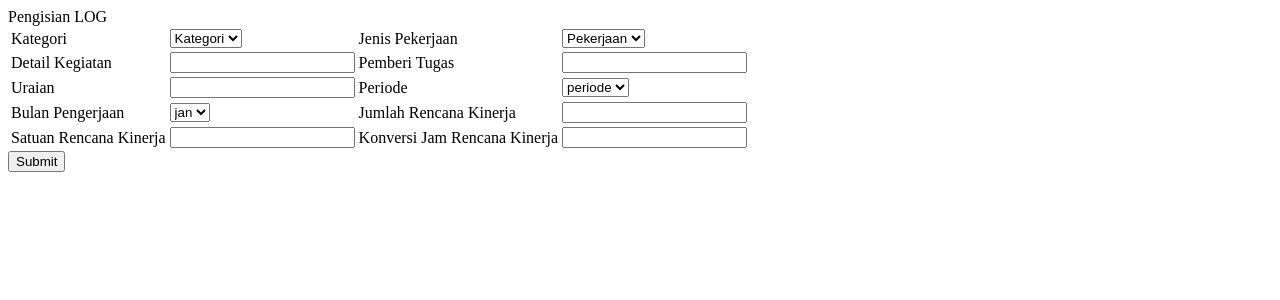
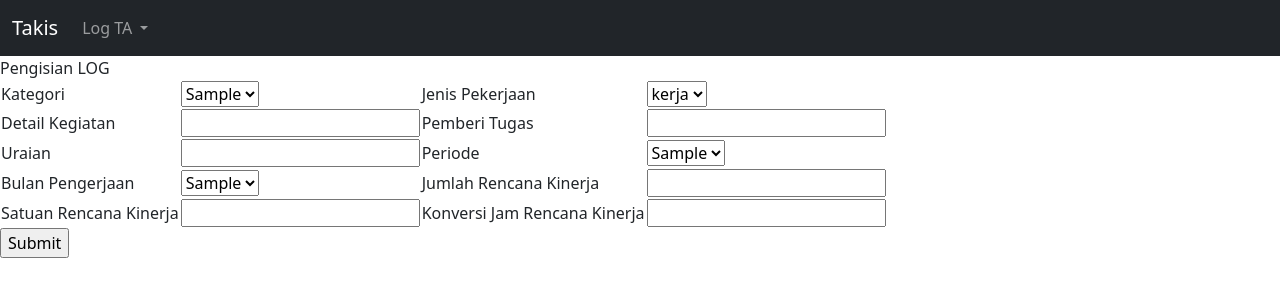
Before and after one commit to richiecsenlia/takis, a Django app: template pengisianLog/templates/form_log.html in a window 1280 px wide. Shown: the top 300 px of the page. Run offline with Django 4.2, Linux system fonts and the light colour scheme; the template is opened without the code that fills it: most values are stand-ins (such as "Sample title", 1, 10 or a date in 2020).

Commit message:
[CHORE] added navbar to form_log.html

```diff
--- a/pengisianLog/templates/form_log.html
+++ b/pengisianLog/templates/form_log.html
@@ -1,23 +1,28 @@
 <head>
-    Pengisian LOG
+    <link href="https://cdn.jsdelivr.net/npm/bootstrap@5.2.3/dist/css/bootstrap.min.css" rel="stylesheet" integrity="sha384-rbsA2VBKQhggwzxH7pPCaAqO46MgnOM80zW1RWuH61DGLwZJEdK2Kadq2F9CUG65" crossorigin="anonymous">
 </head>
 <body>
+    {% include 'navbar.html' %}
+    Pengisian LOG
+    <form method="post">
         <table>
             <tr>
                 <td>
                     Kategori
                 </td>
                 <td>
-                <select name="kategori">
-                    <option value="kat">Kategori</option>
+                    <select name="kategori" required>
+                        {% for kat in kategori_choice %}
+                            <option value="{{ kat.1 }}">{{ kat.1 }}</option>
+                        {% endfor %}
                     </select>
                 </td>
                 <td>
                     Jenis Pekerjaan
                 </td>
                 <td>
-                <select name="pekerjaan">
-                    <option value="kerja">Pekerjaan</option>
+                    <select name="pekerjaan" required>
+                        <option value="kerja">kerja</option>
                     </select>
                 </td>
 
@@ -27,13 +32,13 @@
                     Detail Kegiatan
                 </td>
                 <td>
-                <input type="text" name="detail_kegiatan">
+                    <input type="text" name="detail_kegiatan" required>
                 </td>
                 <td>
                     Pemberi Tugas
                 </td>
                 <td>
-                <input type="text" name="pemberi_tugas">
+                    <input type="text" name="pemberi_tugas" required>
                 </td>
             </tr>
             <tr>
@@ -41,14 +46,16 @@
                     Uraian
                 </td>
                 <td>
-                <input type="text" name="uraian">
+                    <input type="text" name="uraian" required>
                 </td>
                 <td>
                     Periode
                 </td>
                 <td>
-                <select name="periode">
-                    <option value="periode">periode</option>
+                    <select name="periode" required>
+                        {% for periode in periode_choice %}
+                        <option value="{{ periode.1 }}">{{ periode.1 }}</option>
+                        {% endfor %}
                     </select>
                 </td>
             </tr>
@@ -57,15 +64,17 @@
                     Bulan Pengerjaan
                 </td>
                 <td>
-                <select name="bulan_pengerjaan">
-                    <option value="januari">jan</option>
+                    <select name="bulan_pengerjaan" required>
+                        {% for bulan in bulan_choice %}
+                        <option value="{{ bulan.1 }}">{{ bulan.1 }}</option>
+                        {% endfor %}
                     </select>
                 </td>
                 <td>
                     Jumlah Rencana Kinerja
                 </td>
                 <td>
-                <input type="text" name="jumlah_kinerja">
+                    <input type="text" name="jumlah_kinerja" required>
                 </td>
             </tr>
             <tr>
@@ -73,15 +82,16 @@
                     Satuan Rencana Kinerja
                 </td>
                 <td>
-                <input type="text" name="satuan_kinerja">
+                    <input type="text" name="satuan_kinerja" required>
                 </td>
                 <td>
                     Konversi Jam Rencana Kinerja
                 </td>
                 <td>
-                <input type="text" name="jam_rencana_kinerja">
+                    <input type="text" name="jam_rencana_kinerja" required>
                 </td>
             </tr>
         </table>
         <input type="submit" name="submit">
+    </form>
 </body>
```
Lines whose indentation alone changed are shown as unchanged.
